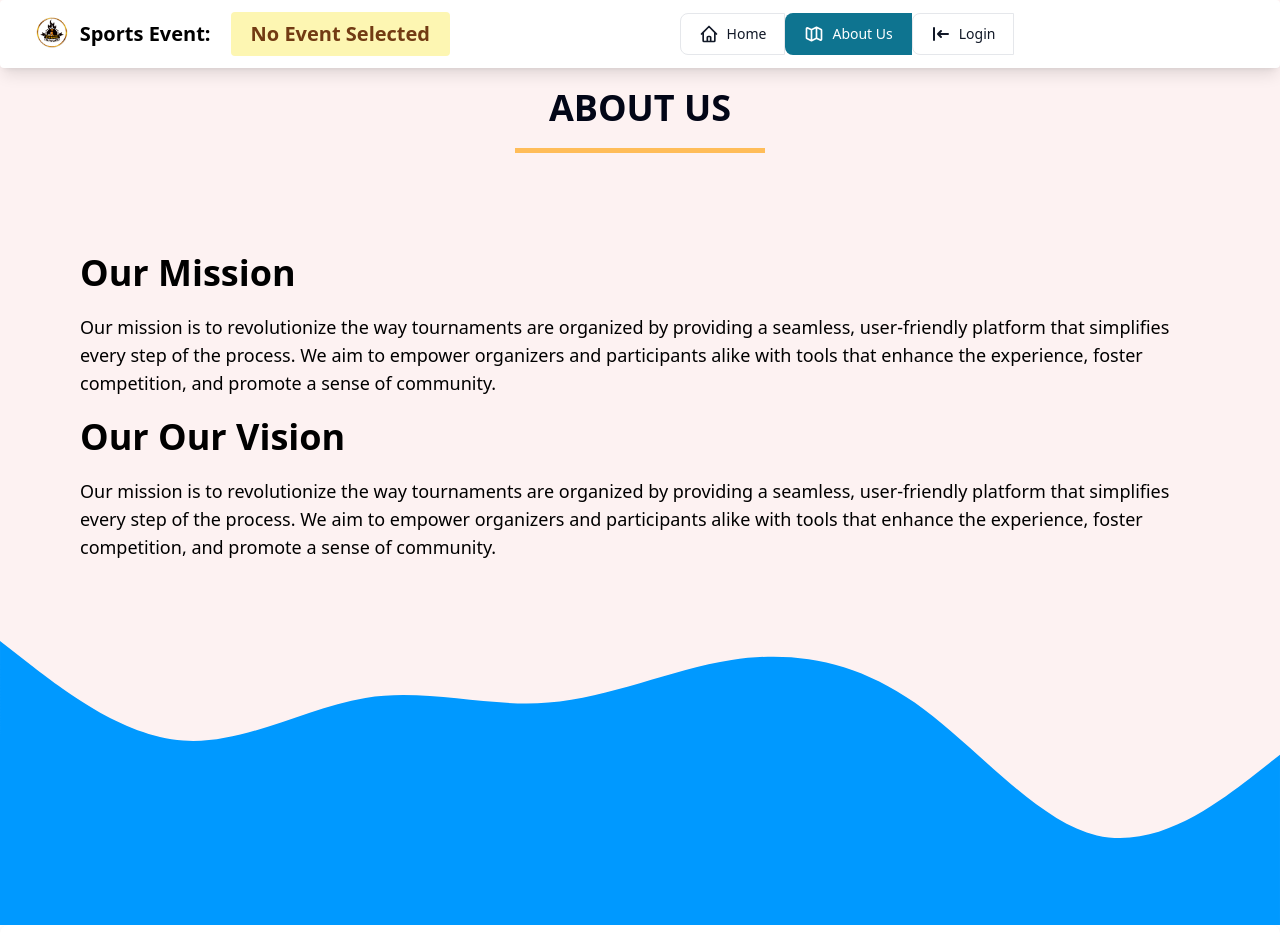
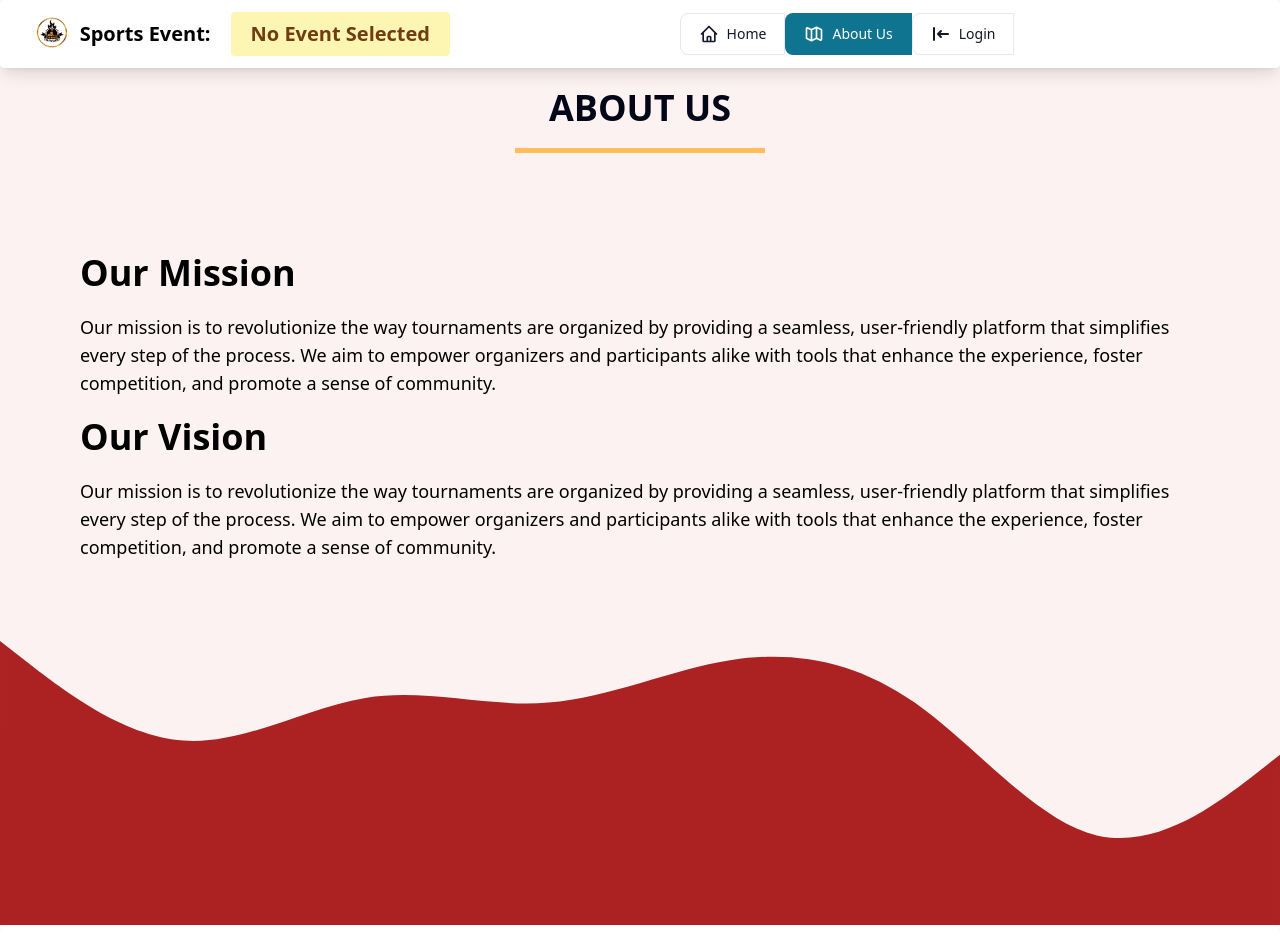
Before and after one commit to Sowishi/Tournament-Management-System, a React (Vite) app: page /about in a window 1280 px wide. Shown: the top 950 px of the page. Built offline with nearby package versions, Linux system fonts and the light colour scheme; no server answers; the database is empty.

Commit message:
Add validation in registration

```diff
--- a/src/layout/defaultLayout.jsx
+++ b/src/layout/defaultLayout.jsx
@@ -29,7 +29,7 @@ const DefaultLayout = ({ children, hideHeader, client }) => {
         {children}
         <svg xmlns="http://www.w3.org/2000/svg" viewBox="0 0 1440 320">
           <path
-            fill="#0099ff"
+            fill="#AC2121"
             fill-opacity="1"
             d="M0,0L34.3,26.7C68.6,53,137,107,206,112C274.3,117,343,75,411,64C480,53,549,75,617,69.3C685.7,64,754,32,823,21.3C891.4,11,960,21,1029,69.3C1097.1,117,1166,203,1234,218.7C1302.9,235,1371,181,1406,154.7L1440,128L1440,320L1405.7,320C1371.4,320,1303,320,1234,320C1165.7,320,1097,320,1029,320C960,320,891,320,823,320C754.3,320,686,320,617,320C548.6,320,480,320,411,320C342.9,320,274,320,206,320C137.1,320,69,320,34,320L0,320Z"
           ></path>
--- a/src/pages/about.jsx
+++ b/src/pages/about.jsx
@@ -14,7 +14,7 @@ const About = () => {
           alike with tools that enhance the experience, foster competition, and
           promote a sense of community.
         </p>
-        <h1 className="text-4xl font-bold my-5">Our Our Vision</h1>
+        <h1 className="text-4xl font-bold my-5">Our Vision</h1>
         <p className="text-lg">
           Our mission is to revolutionize the way tournaments are organized by
           providing a seamless, user-friendly platform that simplifies every
--- a/src/pages/registration.jsx
+++ b/src/pages/registration.jsx
@@ -51,14 +51,10 @@ const Registration = () => {
     if (name == "password") {
       if (value.length < 8) {
         setPasswordValidation("Password must be at least 8 characters long");
-      } else {
+      } else if (value !== forms.password) {
+        setPasswordValidation("Password does not match");
+      } else if (value == forms.password || value.length >= 8) {
         setPasswordValidation(undefined);
-      }
-      if (value !== forms.password) {
-        setPasswordValidation("Password does not match");
-      }
-
-      if (value == forms.password) {
         setPasswordValidation(undefined);
       }
     }
```
